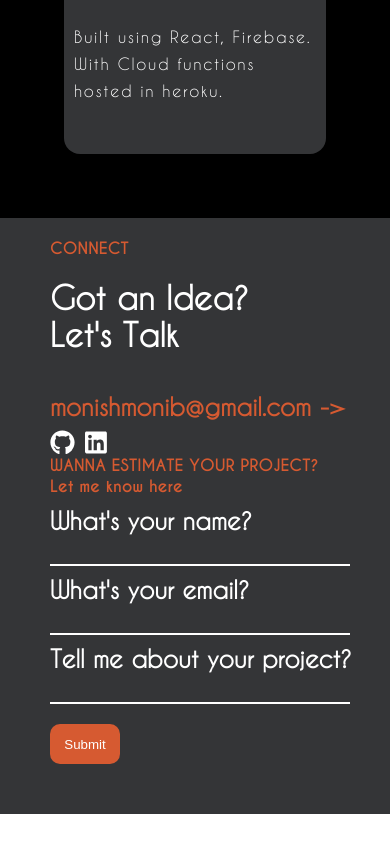
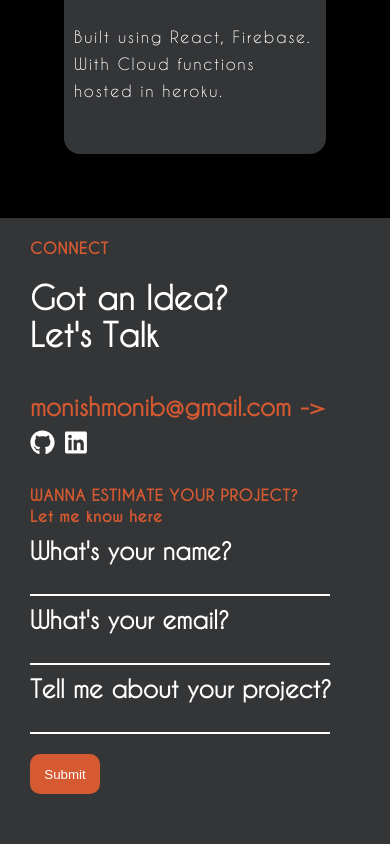
Before and after one commit to bmonish/react-portfolio, a React (Create React App) app: page / in a window 390 px wide. Shown: the part 3107-3951 px from the top of the page. Before the commit the page ends 3921 px from the top, so only its background shows below. Built offline with nearby package versions, Linux system fonts and the light colour scheme.

Commit message:
Contacts Responsive

```diff
--- a/src/css/Contact.css
+++ b/src/css/Contact.css
@@ -77,3 +77,12 @@ input:focus {
     text-decoration: none;
     color: var(--accent-color);
 }
+
+@media screen and (max-width: 768px){
+    .contact__icons{
+        padding-bottom: 30px;
+    }
+    .contact {
+        padding-left: 30px;
+    }
+}
```
